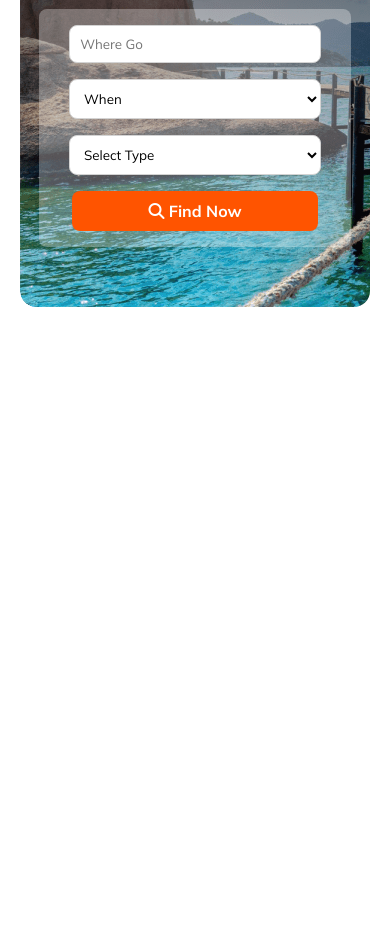
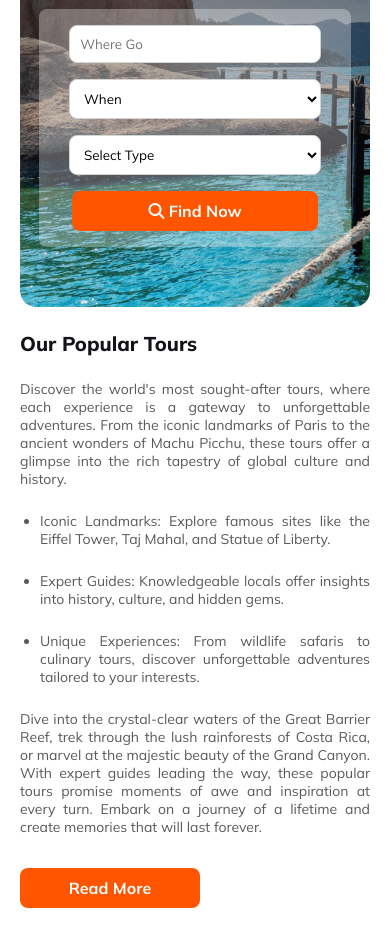
Before and after one commit to hrlalon/Adventure-Travel, a plain HTML site: page index.html in a window 390 px wide. Shown: the part 297-1226 px from the top of the page. Before the commit the page ends 844 px from the top, so only its background shows below. Drawn offline with Linux system fonts and the light colour scheme.

Commit message:
our popular tours section completed with mobile responsive

```diff
--- a/index.html
+++ b/index.html
@@ -64,7 +64,39 @@
         </header>
 
         <main>
-
+            <section class="popular-tour-section">
+                <div class="popular-tour-col-left">
+                    <h1 class="popular-tour-title">Our Popular Tours</h1>
+                    <p class="popular-tour-desc">
+                        Discover the world's most sought-after tours, where each experience is a gateway to
+                        unforgettable adventures. From the
+                        iconic landmarks of Paris to the ancient wonders of Machu Picchu, these tours offer a glimpse
+                        into the rich tapestry of
+                        global culture and history.
+                    </p>
+                    <ul>
+                        <li>Iconic Landmarks: Explore famous sites like the Eiffel Tower, Taj Mahal, and Statue of
+                            Liberty.</li>
+                        <li>Expert Guides: Knowledgeable locals offer insights into history, culture, and hidden gems.
+                        </li>
+                        <li>Unique Experiences: From wildlife safaris to culinary tours, discover unforgettable
+                            adventures tailored to your
+                            interests.</li>
+                    </ul>
+                    <p class="popular-tour-desc">
+                        Dive into the crystal-clear waters of the Great Barrier Reef, trek through the lush rainforests
+                        of Costa Rica, or marvel
+                        at the majestic beauty of the Grand Canyon. With expert guides leading the way, these popular
+                        tours promise moments of
+                        awe and inspiration at every turn. Embark on a journey of a lifetime and create memories that
+                        will last forever.
+                    </p>
+                    <a class="find-now-btn read-more-btn" href="">Read More</a>
+                </div>
+                <div class="popular-tour-col-right">
+                    <img src="Images/Rectangle 4.png" alt="">
+                </div>
+            </section>
         </main>
 
         <footer>
--- a/style.css
+++ b/style.css
@@ -130,6 +130,48 @@ nav {
 
 /* navigation and banner section styles end */
 
+/* our popular tour section styles start */
+.popular-tour-section {
+    display: flex;
+    justify-content: space-evenly;
+    margin: 100px 135px 100px;
+    gap: 53px;
+}
+
+.popular-tour-title {
+    color: #131318;
+    margin: 0;
+    font-size: 40px;
+    font-weight: 800;
+}
+
+.popular-tour-desc,
+.popular-tour-col-left>ul>li {
+    margin: 24px 0 0 0;
+    color: rgba(19, 19, 24, 0.70);
+    font-size: 16px;
+    font-weight: 400;
+}
+
+.popular-tour-col-left {
+    text-align: justify;
+}
+
+.popular-tour-col-left>ul {
+    margin: 24px 0 0 0;
+    padding-left: 20px;
+}
+
+.read-more-btn {
+    display: inline-block;
+    margin-top: 32px;
+}
+
+/* our popular tour section styles end */
+
+
+
+
 /* mobile device responsive styles start */
 
 @media screen and (max-width: 600px) {
@@ -201,7 +243,29 @@ nav {
         width: 63%;
     }
 
+    .popular-tour-section {
+        flex-direction: column;
+        margin: 24px 20px;
+        gap: 24px;
+    }
 
+    .popular-tour-title {
+        font-size: 1.25em;
+    }
+
+    .popular-tour-desc,
+    .popular-tour-col-left>ul>li {
+        font-size: 14px;
+    }
+
+    .read-more-btn {
+        width: 40%;
+        padding: 10px 20px;
+    }
+
+    .popular-tour-col-right img {
+        width: 100%;
+    }
 }
 
 /* mobile device responsive styles end */
```
